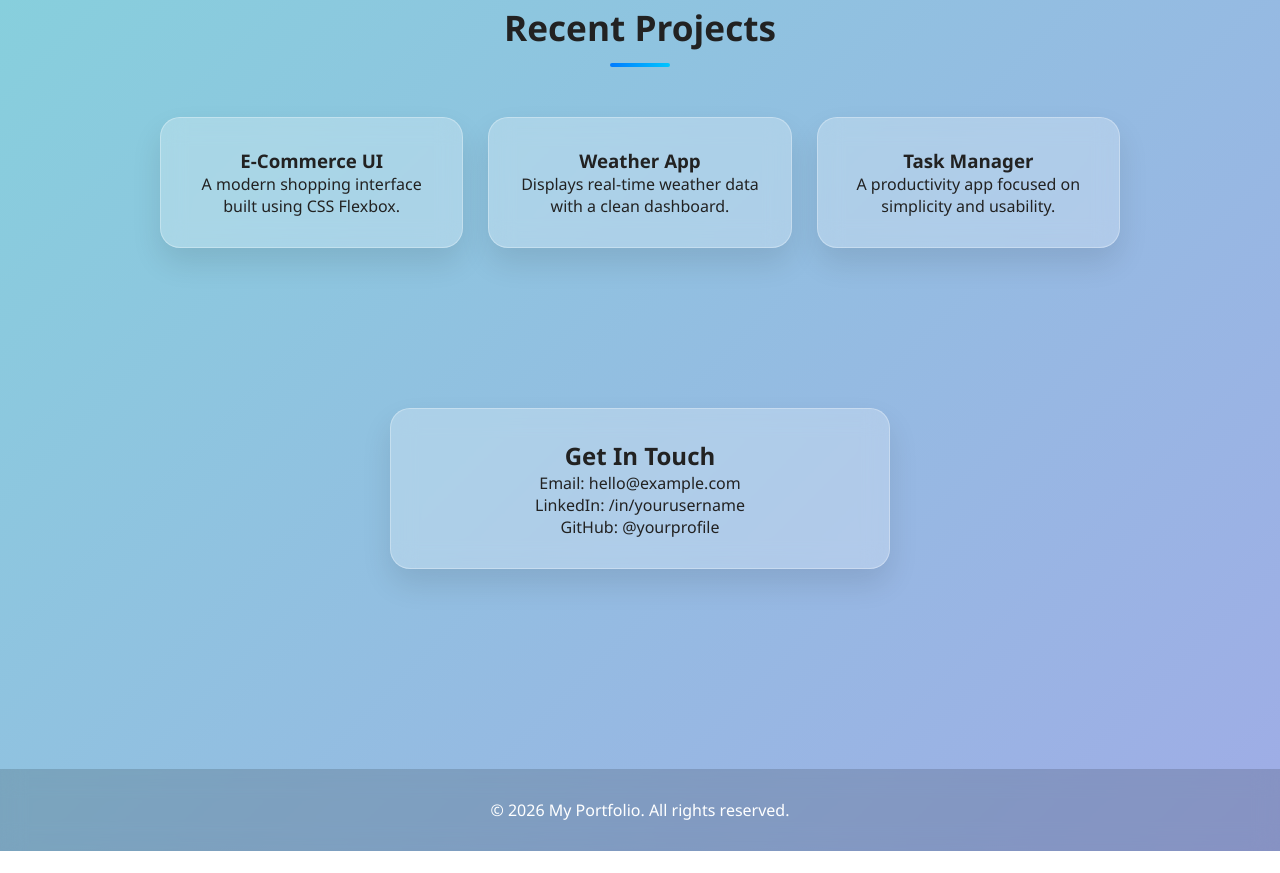
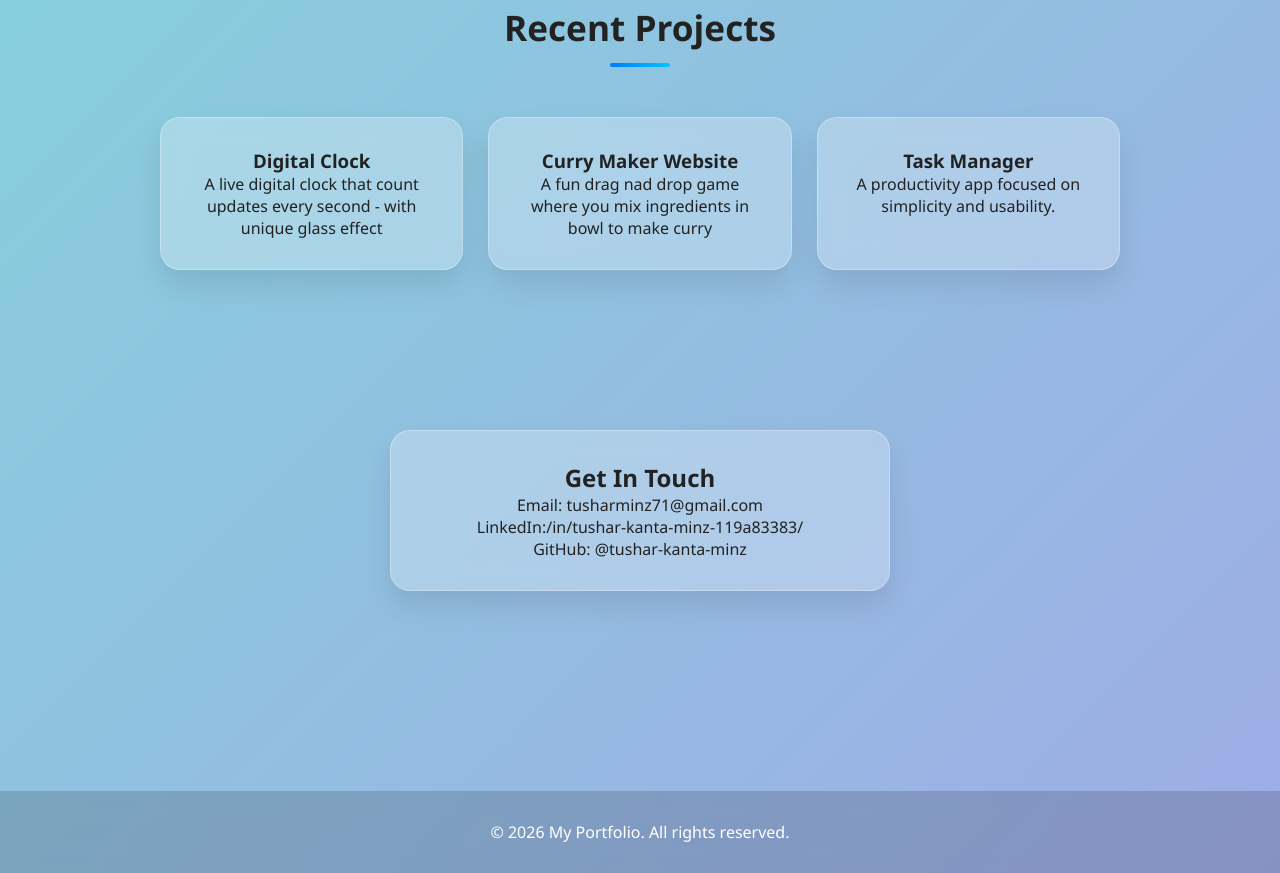
Before and after one commit to tushar-kanta-minz/Portfolio, a plain HTML site: page main.html in a window 1280 px wide. Shown: the part 1705-2578 px from the top of the page. Before the commit the page ends 2556 px from the top, so only its background shows below. Drawn offline with Linux system fonts and the light colour scheme.

Commit message:
main.html added

```diff
--- a/main.html
+++ b/main.html
@@ -63,12 +63,12 @@
             <h2 class="section-title">Recent Projects</h2>
             <div class="grid">
                 <div class="card">
-                    <h3>E-Commerce UI</h3>
-                    <p>A modern shopping interface built using CSS Flexbox.</p>
+                    <h3>Digital Clock</h3>
+                    <p>A live digital clock that count updates every second - with unique glass effect</p>
                 </div>
                 <div class="card">
-                    <h3>Weather App</h3>
-                    <p>Displays real-time weather data with a clean dashboard.</p>
+                    <h3>Curry Maker Website</h3>
+                    <p>A fun drag nad drop game where you mix ingredients in bowl to make curry</p>
                 </div>
                 <div class="card">
                     <h3>Task Manager</h3>
@@ -81,9 +81,9 @@
         <section id="contact" class="section">
             <div class="card contact-card">
                 <h2>Get In Touch</h2>
-                <p>Email: hello@example.com</p>
-                <p>LinkedIn: /in/yourusername</p>
-                <p>GitHub: @yourprofile</p>
+                <p>Email: tusharminz71@gmail.com</p>
+                <p>LinkedIn:/in/tushar-kanta-minz-119a83383/</p>
+                <p>GitHub: @tushar-kanta-minz</p>
             </div>
         </section>
 
```
